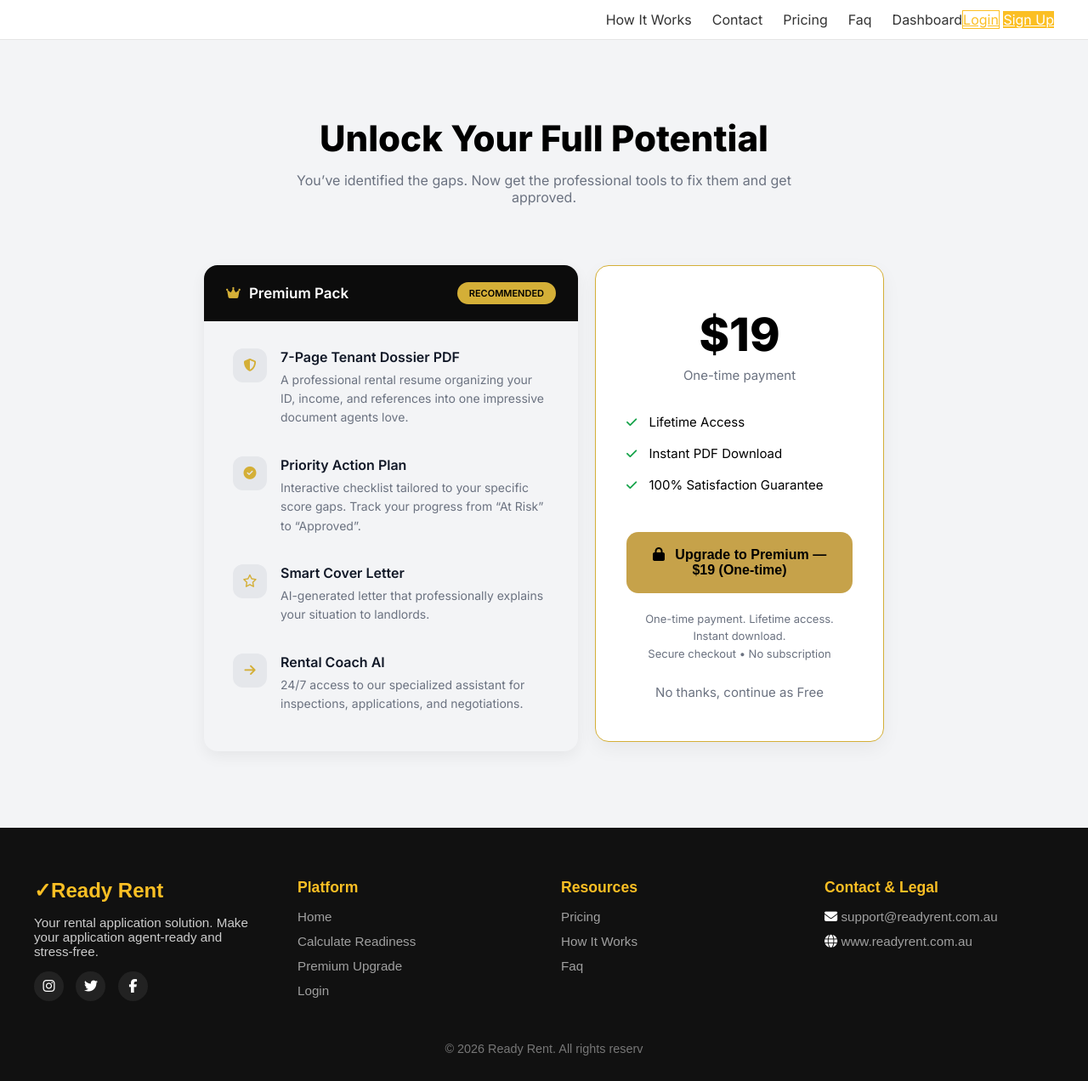
After one commit to hackshak/Ready2Lease, a Django app: page /upgrade/ in a window 1280 px wide. The commit adds this page. Shown: the whole page at 85% size. Run offline with Django 5.2, Linux system fonts and the light colour scheme.

Commit message:
added the upgrade page

```diff
--- a/core/urls.py
+++ b/core/urls.py
@@ -2,5 +2,6 @@ from django.urls import path
 from . import views
 
 urlpatterns = [
-    path("",views.home_page,name="home")
+    path("",views.home_page,name="home"),
+    path("upgrade/",views.upgrade_page,name="upgrade_page")
 ]
--- a/core/views.py
+++ b/core/views.py
@@ -3,3 +3,7 @@ from django.shortcuts import render
 # Create your views here.
 def home_page(request):
     return render(request,"core/home.html")
+
+
+def upgrade_page(request):
+    return render(request,"core/upgrade.html")
--- a/templates/core/home.html
+++ b/templates/core/home.html
@@ -92,7 +92,7 @@
                     <li><i class="fa-solid fa-circle-check"></i> AI Rental Coach (24/7)</li>
                     <li><i class="fa-solid fa-circle-check"></i> All 15+ Premium Tools</li>
                 </ul>
-                <a href="#" class="pricing-btn">Get Premium</a>
+                <a href="{% url 'upgrade_page' %}" class="pricing-btn">Get Premium</a>
             </div>
 
         </div>
--- /dev/null
+++ b/templates/core/upgrade.html
@@ -0,0 +1,311 @@
+{% extends "base.html" %}
+{% block content %}
+
+<link href="https://fonts.googleapis.com/css2?family=Inter:wght@400;500;600;700;800&display=swap" rel="stylesheet">
+<link rel="stylesheet" href="https://cdnjs.cloudflare.com/ajax/libs/font-awesome/6.5.0/css/all.min.css">
+
+<style>
+body{
+    background:#f3f4f6;
+    font-family:'Inter', sans-serif;
+}
+
+.section{
+    padding:90px 20px;
+    text-align:center;
+}
+
+.section h1{
+    font-size:42px;
+    font-weight:800;
+    margin-bottom:14px;
+}
+
+.section p{
+    color:#6b7280;
+    font-size:16px;
+    max-width:650px;
+    margin:0 auto 70px auto;
+}
+
+/* Layout */
+.wrapper{
+    display:flex;
+    justify-content:center;
+    gap:20px;
+    align-items:flex-start;
+    flex-wrap:wrap;
+}
+
+/* ================= LEFT CARD ================= */
+
+.premium-card{
+    width:440px;   /* matched closer */
+    background:#f3f4f6;
+    border-radius:16px;
+    overflow:hidden;
+    box-shadow:0 6px 18px rgba(0,0,0,0.06);
+}
+
+.card-header{
+    background:#0c0c0c;
+    padding:20px 26px;
+    display:flex;
+    justify-content:space-between;
+    align-items:center;
+}
+
+.card-header h2{
+    color:white;
+    font-size:17px;
+    font-weight:600;
+    display:flex;
+    align-items:center;
+    gap:10px;
+    margin:0;
+}
+
+.card-header i{
+    color:#d4af37;
+    font-size:15px;
+}
+
+.badge{
+    background:#d4af37;
+    color:black;
+    font-size:11px;
+    padding:6px 14px;
+    border-radius:20px;
+    font-weight:600;
+}
+
+.card-body{
+    padding:32px 34px 10px 34px;
+    text-align:left;   /* force left alignment */
+}
+
+/* Feature Row */
+.feature{
+    display:flex;
+    align-items:flex-start;
+    gap:16px;
+    margin-bottom:34px;
+}
+
+.icon-box{
+    width:40px;
+    height:40px;
+    background:#e5e7eb;
+    border-radius:12px;
+    display:flex;
+    align-items:center;
+    justify-content:center;
+    flex-shrink:0;
+}
+
+.icon-box i{
+    color:#d4af37;
+    font-size:15px;
+}
+
+.feature-content h4{
+    font-size:16px;
+    font-weight:600;
+    margin:0 0 6px 0;
+    color:#111827;
+}
+
+.feature-content p{
+    font-size:14px;
+    color:#6b7280;
+    line-height:1.6;
+    margin:0;
+}
+
+/* ================= RIGHT CARD ================= */
+
+.price-card{
+    width:340px;
+    background:white;
+    border-radius:16px;
+    padding:48px 36px;
+    border:1.5px solid #d4af37;
+    box-shadow:0 8px 22px rgba(0,0,0,0.05);
+}
+
+.price{
+    font-size:54px;
+    font-weight:800;
+    margin-bottom:6px;
+}
+
+.price-sub{
+    color:#6b7280;
+    margin-bottom:36px;
+    font-size:15px;
+}
+
+.price-features{
+    text-align:left;
+    margin-bottom:36px;
+}
+
+.price-features div{
+    margin-bottom:18px;
+    font-size:15px;
+}
+
+.price-features i{
+    color:#16a34a;
+    margin-right:10px;
+    font-size:14px;
+}
+
+.btn-upgrade{
+    background:#c6a24a;
+    border:none;
+    width:100%;
+    padding:18px;
+    border-radius:14px;
+    font-weight:600;
+    font-size:16px;
+    cursor:pointer;
+    transition:0.3s;
+}
+
+.btn-upgrade:hover{
+    background:#b8953e;
+}
+
+.btn-upgrade i{
+    margin-right:8px;
+}
+
+.small-text{
+    font-size:13px;
+    color:#6b7280;
+    margin-top:20px;
+    line-height:1.6;
+}
+
+.free-link{
+    display:block;
+    margin-top:25px;
+    font-size:15px;
+    color:#6b7280;
+    text-decoration:none;
+}
+
+.free-link:hover{
+    text-decoration:underline;
+}
+
+/* Responsive */
+@media(max-width:900px){
+    .wrapper{
+        flex-direction:column;
+        align-items:center;
+        gap:50px;
+    }
+
+    .premium-card,
+    .price-card{
+        width:100%;
+        max-width:480px;
+    }
+}
+</style>
+
+<section class="section">
+    <h1>Unlock Your Full Potential</h1>
+    <p>You’ve identified the gaps. Now get the professional tools to fix them and get approved.</p>
+
+    <div class="wrapper">
+
+        <!-- LEFT CARD -->
+        <div class="premium-card">
+
+            <div class="card-header">
+                <h2>
+                    <i class="fa-solid fa-crown"></i>
+                    Premium Pack
+                </h2>
+                <span class="badge">RECOMMENDED</span>
+            </div>
+
+            <div class="card-body">
+
+                <div class="feature">
+                    <div class="icon-box">
+                        <i class="fa-solid fa-shield-halved"></i>
+                    </div>
+                    <div class="feature-content">
+                        <h4>7-Page Tenant Dossier PDF</h4>
+                        <p>A professional rental resume organizing your ID, income, and references into one impressive document agents love.</p>
+                    </div>
+                </div>
+
+                <div class="feature">
+                    <div class="icon-box">
+                        <i class="fa-solid fa-circle-check"></i>
+                    </div>
+                    <div class="feature-content">
+                        <h4>Priority Action Plan</h4>
+                        <p>Interactive checklist tailored to your specific score gaps. Track your progress from “At Risk” to “Approved”.</p>
+                    </div>
+                </div>
+
+                <div class="feature">
+                    <div class="icon-box">
+                        <i class="fa-regular fa-star"></i>
+                    </div>
+                    <div class="feature-content">
+                        <h4>Smart Cover Letter</h4>
+                        <p>AI-generated letter that professionally explains your situation to landlords.</p>
+                    </div>
+                </div>
+
+                <div class="feature">
+                    <div class="icon-box">
+                        <i class="fa-solid fa-arrow-right"></i>
+                    </div>
+                    <div class="feature-content">
+                        <h4>Rental Coach AI</h4>
+                        <p>24/7 access to our specialized assistant for inspections, applications, and negotiations.</p>
+                    </div>
+                </div>
+
+            </div>
+        </div>
+
+        <!-- RIGHT CARD -->
+        <div class="price-card">
+
+            <div class="price">$19</div>
+            <div class="price-sub">One-time payment</div>
+
+            <div class="price-features">
+                <div><i class="fa-solid fa-check"></i> Lifetime Access</div>
+                <div><i class="fa-solid fa-check"></i> Instant PDF Download</div>
+                <div><i class="fa-solid fa-check"></i> 100% Satisfaction Guarantee</div>
+            </div>
+
+            <button class="btn-upgrade">
+                <i class="fa-solid fa-lock"></i>
+                Upgrade to Premium — $19 (One-time)
+            </button>
+
+            <div class="small-text">
+                One-time payment. Lifetime access. Instant download.<br>
+                Secure checkout • No subscription
+            </div>
+
+            <a href="{% url 'assessment-page' %}" class="free-link">No thanks, continue as Free</a>
+
+        </div>
+
+    </div>
+</section>
+
+{% include "footer.html" %}
+{% endblock content %}
--- a/templates/footer.html
+++ b/templates/footer.html
@@ -21,8 +21,8 @@
             <h4>Platform</h4>
             <ul>
                 <li><a href="{% url 'home' %}#home">Home</a></li>
-                <li><a href="#">Calculate Readiness</a></li>
-                <li><a href="{% url 'home' %}#pricing">Premium Upgrade</a></li>
+                <li><a href="{% url 'assessment-page' %}">Calculate Readiness</a></li>
+                <li><a href="{% url 'upgrade_page' %}" >Premium Upgrade</a></li>
                 <li><a href="">Login</a></li>
 
             </ul>
```
